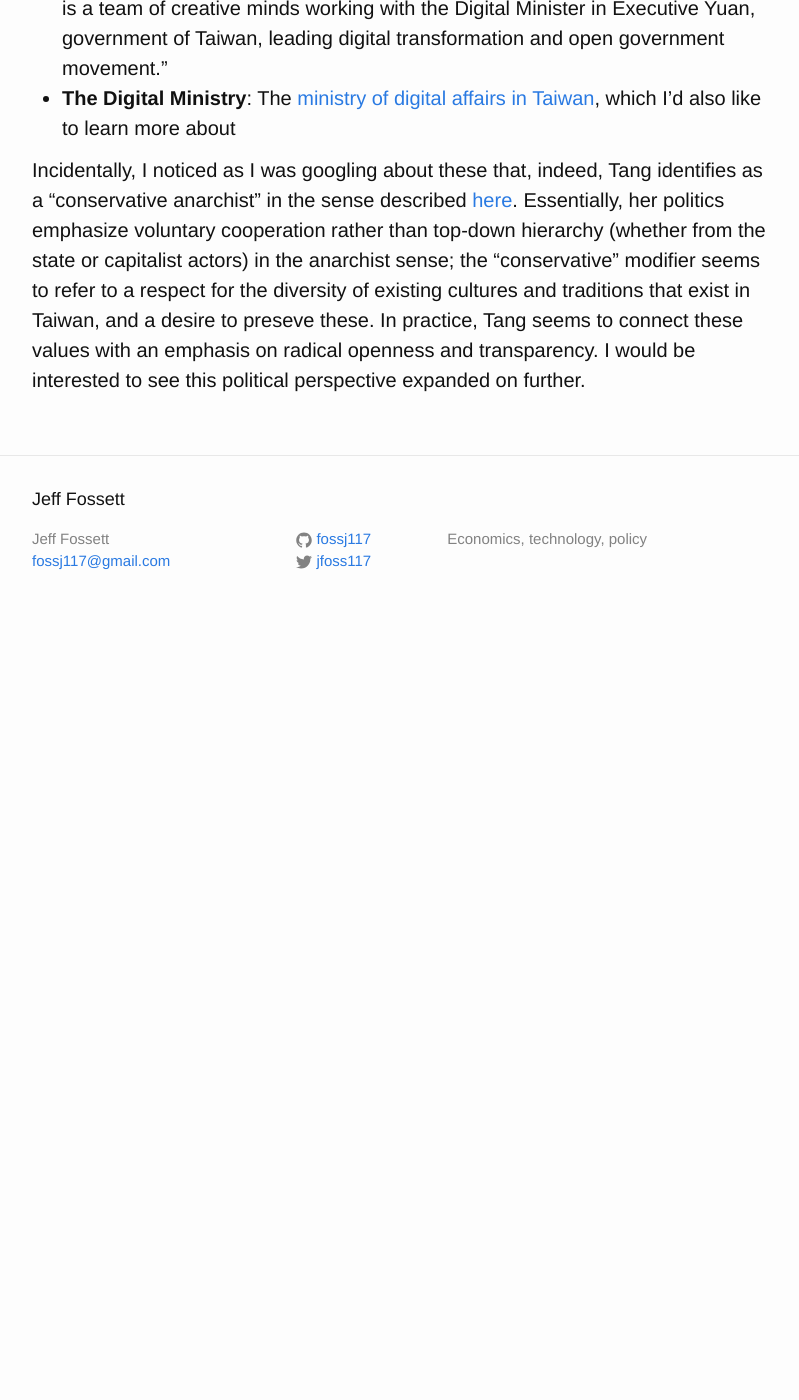
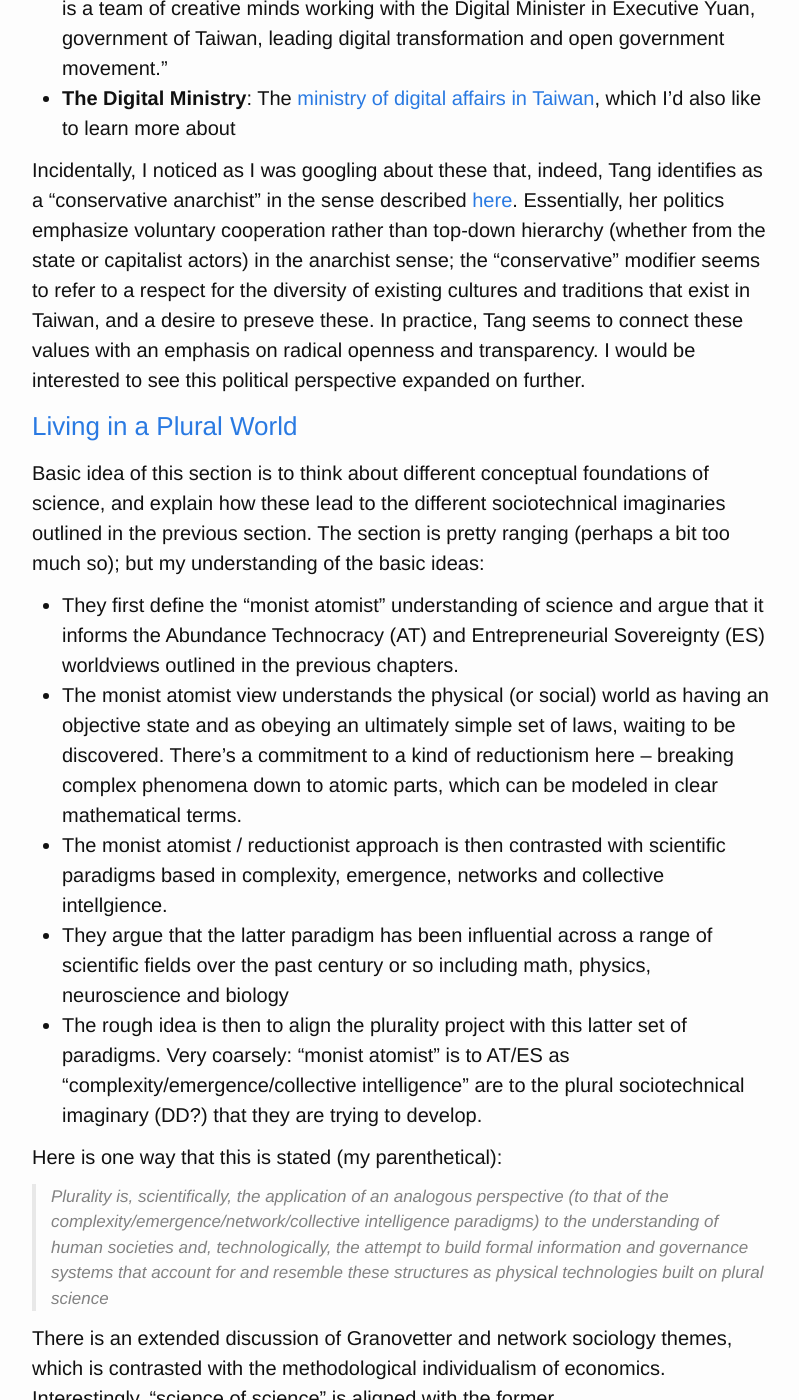
Before and after one commit to Fossj117/fossj117.github.io, a Jekyll site: the page built from _posts/2023-12-27-notes-on-plurality-book.md, in a window 1280 px wide and 1400 px high, scrolled down 4589 px. Shown: the whole window, without its empty margins (238-1037 px from the left). Built offline with Jekyll 4.4.1, drawn with Linux system fonts in a browser that asks for light colours; a script that is not in the unit is left out; before the commit the page ends 5219 px from its top, so only the background shows below that; some of the changed text lies outside the part shown.

Commit message:
adding next section of plurality book notes

```diff
--- a/_posts/2023-12-27-notes-on-plurality-book.md
+++ b/_posts/2023-12-27-notes-on-plurality-book.md
@@ -72,3 +72,41 @@ This section of the book seems to be largerly under development still at the tim
 - **The Digital Ministry**: The [ministry of digital affairs in Taiwan](<https://en.wikipedia.org/wiki/Ministry_of_Digital_Affairs_(Taiwan)>), which I'd also like to learn more about
 
 Incidentally, I noticed as I was googling about these that, indeed, Tang identifies as a "conservative anarchist" in the sense described [here](<https://en.wikipedia.org/wiki/Ministry_of_Digital_Affairs_(Taiwan)>). Essentially, her politics emphasize voluntary cooperation rather than top-down hierarchy (whether from the state or capitalist actors) in the anarchist sense; the "conservative" modifier seems to refer to a respect for the diversity of existing cultures and traditions that exist in Taiwan, and a desire to preseve these. In practice, Tang seems to connect these values with an emphasis on radical openness and transparency. I would be interested to see this political perspective expanded on further.
+
+## [Living in a Plural World](https://github.com/pluralitybook/plurality/blob/main/contents/english/03-01-living-in-a-plural-world.md)
+
+Basic idea of this section is to think about different conceptual foundations of science, and explain how these lead to the different sociotechnical imaginaries outlined in the previous section. The section is pretty ranging (perhaps a bit too much so); but my understanding of the basic ideas:
+
+- They first define the "monist atomist" understanding of science and argue that it informs the Abundance Technocracy (AT) and Entrepreneurial Sovereignty (ES) worldviews outlined in the previous chapters.
+- The monist atomist view understands the physical (or social) world as having an objective state and as obeying an ultimately simple set of laws, waiting to be discovered. There's a commitment to a kind of reductionism here -- breaking complex phenomena down to atomic parts, which can be modeled in clear mathematical terms.
+- The monist atomist / reductionist approach is then contrasted with scientific paradigms based in complexity, emergence, networks and collective intellgience.
+- They argue that the latter paradigm has been influential across a range of scientific fields over the past century or so including math, physics, neuroscience and biology
+- The rough idea is then to align the plurality project with this latter set of paradigms. Very coarsely: "monist atomist" is to AT/ES as "complexity/emergence/collective intelligence" are to the plural sociotechnical imaginary (DD?) that they are trying to develop.
+
+Here is one way that this is stated (my parenthetical):
+
+> Plurality is, scientifically, the application of an analogous perspective (to that of the complexity/emergence/network/collective intelligence paradigms) to the understanding of human societies and, technologically, the attempt to build formal information and governance systems that account for and resemble these structures as physical technologies built on plural science
+
+There is an extended discussion of Granovetter and network sociology themes, which is contrasted with the methodological individualism of economics. Interestingly, "science of science" is aligned with the former.
+
+I have a lot of thoughts on this section that I need to process more. One thing that I would like to see more of here is a connection with how STS scholars think about knowledge and expertise as a governing technology/institution in society. Thus when thinking about "plural" (social) science, the goal should not be just to integrate e.g. more network science considerations into economic modeling, while retaining the rest of the technocratic knowledge-making aparatus as is; instead, I think it should be more about how to pluralize/democratize the tools and systems of knowledge making, and thinking about how to mediate between different modes of knowing -- e.g. as I've discussed a bit [here](https://jeffreyfossett.com/2023/10/25/brainstorm-on-plurality-and-quant-social-science.html). I think this idea is also present more abstractly e.g. in [Latour](https://jeffreyfossett.com/2021/10/19/we-have-never-been-modern.html) and others.
+
+## [The Lost DAO](https://github.com/pluralitybook/plurality/blob/main/contents/english/03-02-the-lost-dao.md)
+
+<!-- They connect to network science, Granovetter.
+
+> While we have emphasized the positive vision of pluralistic social science (a “network society”), it is important to note that beyond its inherent plausibility, a key reason for adopting such a perspective is the impossibility of explaining most social problems using monistic atomism given both complexity and chaos. Even in the social science field, economics, that most consistently aims for “methodological individualism”, it is universally accepted that trying to model complex organizations exclusively as the outgrowth of individual behavior is unpromising.
+
+I feel like this is not reflecting on the more important aspect of plural social science. Plurality in the creation of social scientific knowledge...
+
+> Yet, whatever level of explanation is chosen [in economics], actors are almost always modeled as atomistically self-interested and planners as coherent, objective maximizers, rather than socially-embedded intersections of group affiliations
+
+Instead, plurality seeks to capture:
+
+> social nature of motivations, to empower a diversity of social groups, to anticipate and support social dynamism and evolution, to ground personal identity in social affiliations and group choices in collective, democratic participation and to facilitate the establishment and maintenance of social context facilitating community.
+
+I think for me a richer perspective here would focus on the role of plurality in the making of scientific and expert knowledge in society.
+
+<!-- * "The simplest and most naïve way to think about science is what might be called “objectivist”, “rationalist” or, as we will dub it, “monist atomism”3. The physical world has an objective state and obeys an ultimately quite simple set of laws, waiting to be discovered"
+* "They are also the foundation of the Abundance Technocracy (AT) and Entrepreneurial Sovereignty (ES) worldviews we discussed in the last chapter, though each emphasizes a different aspect. AT focuses on the unity of reason and science inherent in monism and seeks to similarly rationalize social life, harnessing technology. ES focuses on the fragmentation intrinsic to atomism and seeks to model “natural laws” for the interaction of these atoms (like natural selection and market processes). In this sense, while ES and AT seem opposite, they are opposites within an aligned scientific worldview."
+* "Critical to all these developments are ideas such as “complexity”, “emergence”, “networks”, and “collective intelligence” that challenge the elegance of monist atomism." --> -->
```
